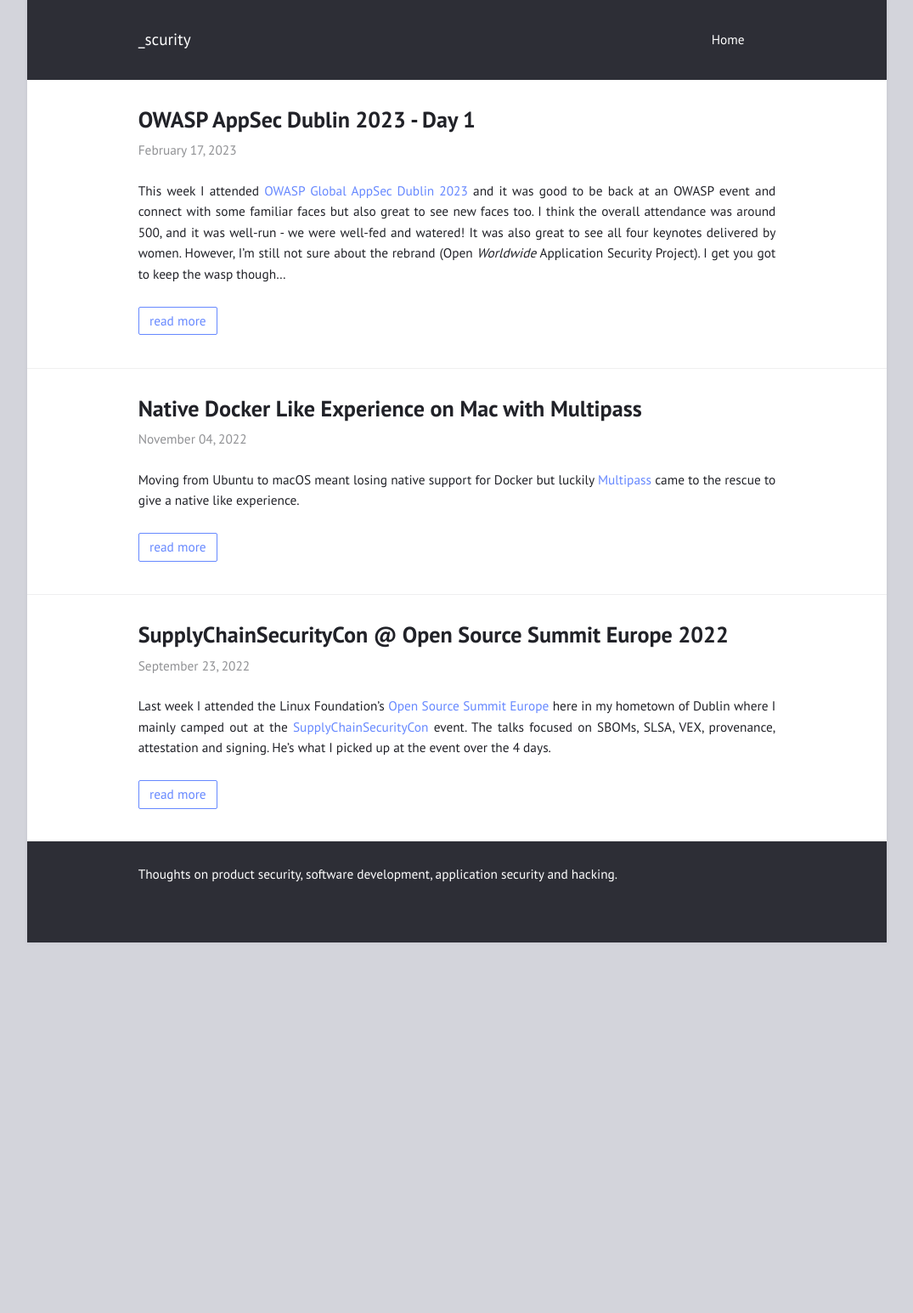
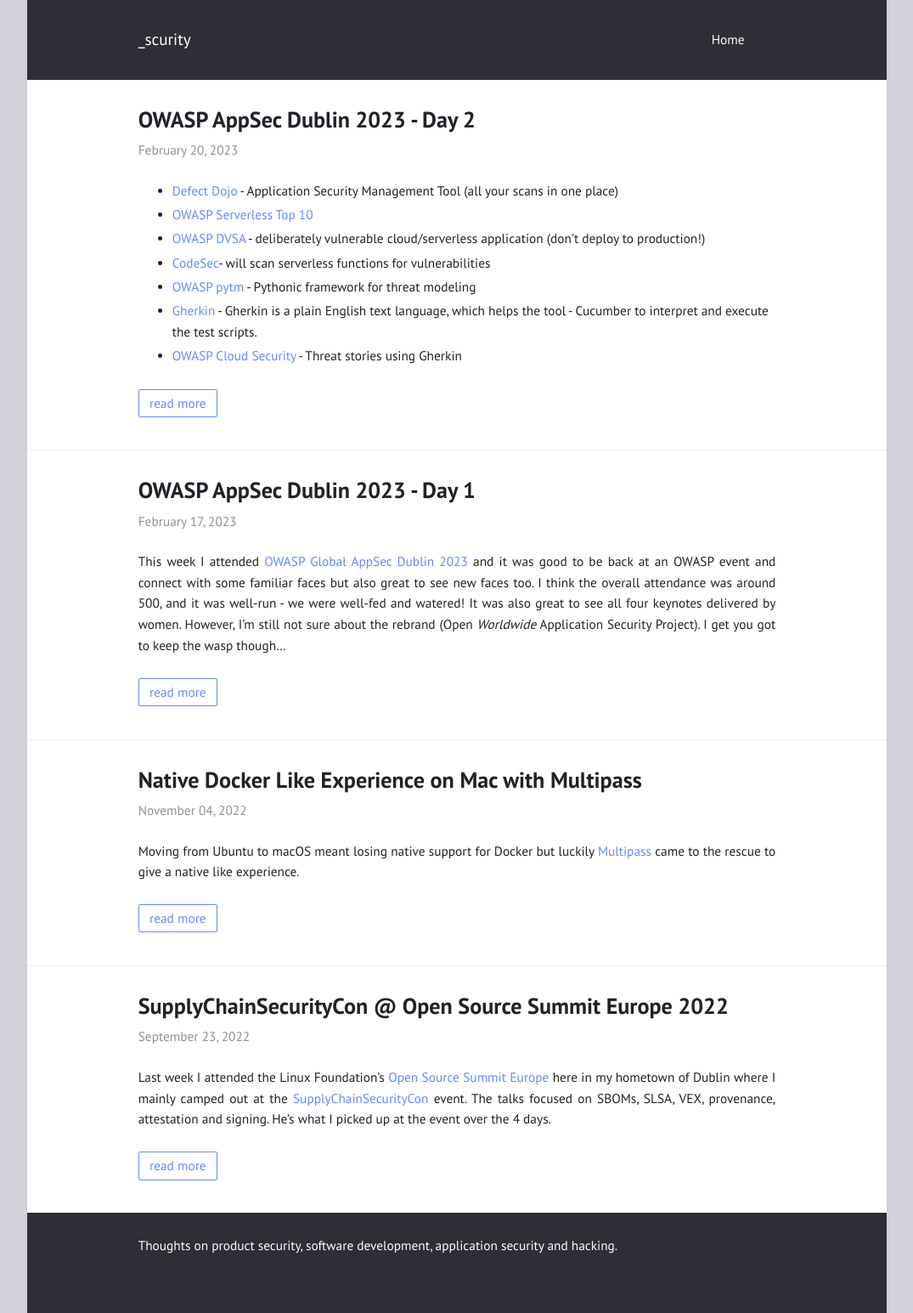
Before and after one commit to ismisepaul/ismisepaul.github.io, a Jekyll site: the page built from docs/index.html, in a window 1280 px wide. Shown: the whole page at 85% size, without its empty margins (102-1177 px from the left). Built offline with Jekyll 4.4.1, drawn with Linux system fonts in a browser that asks for light colours; the list of posts is cut into pages by our own code; before the commit the page ends 1109 px from its top, so only the background shows below that; part of the change alters nothing that is shown.

Commit message:
adding owasp appsec dublin 2023 part 2 sfd

````diff
--- a/docs/_posts/2023-02-17-owasp-global-appsec-dublin-day1.md
+++ b/docs/_posts/2023-02-17-owasp-global-appsec-dublin-day1.md
@@ -19,8 +19,8 @@ Project). I get you got to keep the wasp though...
 It's always frustrating when there's a clash of talks that you're interested in, but you've got to pick one. The
 morning sessions especially suffered from this so I'm looking forward to seeing the videos go up to catch what I missed.
 
-Over the two conference days, I attended the following talks and took a lot of notes where this is essentially those
-notes where I'm going to split this up into two separate posts
+Over the first day of the conference I attended the following talks and took a lot of notes (this is essentially those
+notes). I'll also split this into two parts covering day two in a separate post
 
 ### Day 1
 
@@ -30,14 +30,6 @@ notes where I'm going to split this up into two separate posts
 - Why winning the war in cybersecurity means winning more of the everyday battles (Jessica Robinson)
 - Bootstrap and increase your software assurance with OWASP SAMM v2.1 (Sebastien Deleersnyder & Bart De Win)
 - Server Side Prototype Pollution (Gareth Heyes)
-
-### Day 2
-
-- Shifting Security Everywhere (Tanya Janca)
-- OWASP Serverless Top 10 (Tal Melamed)
-- AI-Assisted Coding: The Future of Software Development; between Challenges and Benefits (Dr Magda Chelly)
-- Developer Driven Security in high-growth environments (Jakub Kaluzny)
-- Get On With The Program: Threat Modelling In and For Your Organization (Izar Tarandach)
 
 If there was an overall theme I think it'd be _Threat Modelling_ and I was happy to see a lot of talks on the topic as
 I'm interested in how different people perform threat modelling, how to scale it, and what tools people use.
@@ -158,60 +150,60 @@ next week because of the vulnerability?
 Chris argues we don't need to Sec in DevSecOps, that it's just DevOps because security is a part of DevOps already. He
 lists the top 10 failures as
 
-1. The infinity graph
+1- The infinity graph
 
 He hates the DevSecOps [infinity graph](https://www.synopsys.com/glossary/what-is-devsecops/_jcr_content/root/synopsyscontainer/column_799096233_cop/colRight/image.coreimg.svg/1620854193880/devsecops.svg)
 as he argues that pipelines are a better way. Threat modelling should sit outside the pipeline but that's okay don't force
 everything into the pipeline.
 
-2. Security as a special team
+2- Security as a special team
 
 Security shouldn't be left to a small number of people. He makes the point that there should be a foundational layer
 not just appsec training for developers but also coding for the security team. You need to understand the challenges
 developers face.
 
-3. Vendor-defined DevOps
+3- Vendor-defined DevOps
 
 Just because the cloud vendor does it that way you should just consider their approach and Embrace the reality of
 your DevOps.
 
-4. Big Company Envy
+4- Big Company Envy
 
 Etsy, Facebook, and Netflix have been doing this for years. It's an incremental progression. You could use the [OWASP
 DevSecOps maturity model](https://owasp.org/www-project-devsecops-maturity-model/) or look at [OWASP SAMM](https://owaspsamm.org/)
 and applied it to DevSecOps and road map where you need to get to in the future.
 
-5. Marketing term infatuation
+5- Marketing term infatuation
 
 He dislikes the "Shift left!" - what about everywhere else? All things have to work together. He explains that RASP is
 powerful now and with no false positives. We should be implementing security everywhere and concerning ourselves with it
 everywhere not just left.
 
-6. Overcomplicated pipelines and doing everything now
+6- Overcomplicated pipelines and doing everything now
 
 Start simple, live simply. Start with one or two tools. You won't solve everything immediately.
 
-7. Security as a gatekeeper
+7- Security as a gatekeeper
 
 We have to enable the business and developers. He recommends using the phrase _Drop the no, try yes, if..._ where the
 use of _if_ instead of _but_ is more effective. Look to culture change, practice empathy and understand what our
 developers have to deal with. How they use your tools. He recommends providing coaches from each discipline (Life coach
 for application security) essentially a person who is between the champion and the security team.
 
-8. Noisy security tools and too many
+8- Noisy security tools and too many
 
 Tune the tools! Never waste anyone's time. So when adding a new tool add minimal policy - just coz the tool does 29
 different things don't mean you turn them on. Take a more static approach. Results of the highest fidelity. Ask for
 feedback.
 
-9. Lack of threat modelling
+9- Lack of threat modelling
 
 He explains that threat modelling happens outside the pipeline where you should attach threat modelling to a new feature.
 Teach everyone to threat model and bring threat modelling to where they operate.
 
-10. Vulnerable code in the wild
+10- Vulnerable code in the wild
 
-11. Look at the [OWASP Top 10 CICD risks](https://owasp.org/www-project-top-10-ci-cd-security-risks/) ad embed SCA in
+Look at the [OWASP Top 10 CICD risks](https://owasp.org/www-project-top-10-ci-cd-security-risks/) ad embed SCA in
 the pipelines
 
 
--- /dev/null
+++ b/docs/_posts/2023-02-20-owasp-global-appsec-dublin-day2.md
@@ -0,0 +1,375 @@
+---
+layout: post
+title:  "OWASP AppSec Dublin 2023 - Day 2"
+date:   2023-02-20 09:01:12 +0000
+categories: conference appsec prodsec
+tag: owasp appsec prodsec threat-modelling
+---
+
+- [Defect Dojo](https://www.defectdojo.org/) - Application Security Management Tool (all your scans in one place)
+- [OWASP Serverless Top 10](https://owasp.org/www-project-serverless-top-10/)
+- [OWASP DVSA](https://github.com/OWASP/DVSA) - deliberately vulnerable cloud/serverless application (don't deploy to production!)
+- [CodeSec](https://github.com/contrastsecurity/contrast)- will scan serverless functions for vulnerabilities
+- [OWASP pytm](https://github.com/izar/pytm) - Pythonic framework for threat modeling
+- [Gherkin](https://github.com/cucumber/gherkin) - Gherkin is a plain English text language, which helps the tool - Cucumber to interpret and execute the test scripts.
+- [OWASP Cloud Security](https://github.com/owasp-cloud-security/owasp-cloud-security#threat-stories) - Threat stories using Gherkin
+
+
+### Day 2
+
+- Shifting Security Everywhere (Tanya Janca)
+- OWASP Serverless Top 10 (Tal Melamed)
+- AI-Assisted Coding: The Future of Software Development; between Challenges and Benefits (Dr Magda Chelly)
+- Developer Driven Security in high-growth environments (Jakub Kaluzny)
+- Get On With The Program: Threat Modelling In and For Your Organization (Izar Tarandach)
+
+### Shifting Security Everywhere (Tanya Janca)
+
+It was good to hear consistency from all the speakers as Tanya stated she's a fan of starting small when threat
+modelling. She also recommends to use [Adams four questions](https://github.com/adamshostack/4QuestionFrame) but also
+ensure you have capacity. My key takeaway from Tanya's talk is the security team needs to have good soft skills and be
+empathic. She opened with the example of where the security team pushes out a best practice like storing all their
+secrets in a secret management tool but when she went to talk to the teams why they're not following the published best
+practice the development teams explained they weren't allowed to buy one.
+
+There's a couple of tips she had for creating threat models
+
+- It should be a whiteboard and not a document
+- Give developers tools so you enable them to do the threat modelling themselves
+- Make friends with the project manager
+- Figure out what can go into the pipeline and what can be done overnight
+- Ask to get on the project kick off meetings
+- Be friendly!
+- Make time to talk with the developers to see what they're doing
+
+She also had some tips for product security in general
+
+- Create a security champions program as these people will help create and maintain your SDLC
+- Ensure you have upper management buy in
+- Ensure you Train developers in the tool, don't just roll it out
+- Talk to the incident response team and find out what's happening to the application in production
+- Ensure your teams know the importance of logging
+- Talk to the champions 1 to 1 once a month (I felt this one just wouldn't scale)
+- Use something like [Defect Dojo](https://www.defectdojo.org/) to centralise your scans
+- Ensure you have an inventory of your apps
+- Measure - how is your program going
+- Don't stop - it's hard to pick things up again so keep the program going
+- Get feedback all the time - ask what concerns them, what they wish security could provide nad what is missing
+- Review all the policies and assess what causes pain friction issues - offer solutions
+- Listen - the more you listen the more you'll find what they need
+
+You can see from this list that soft skills and empathy are key to running a successful program, Tanya's slides were
+great, and I encourage you to check out here talk  when it goes up but the one below I really thought was very funny
+(also it highlights an attitude that simply doesn't work anymore)
+
+![](../assets/images/2023-02-owasp-kick-puppy.png)
+
+By having regular touch points with people it not only helps the program but Tanya said it's also a way to measure the
+success by using the following metrics
+
+- How many people attend
+- How many people ask questions
+- How many times does someone cancel
+
+### OWASP Serverless Top 10 (Tal Melamed)
+
+The reason behind the OWASP Serverless Top 10 is simply not everything that applies to web vulnerabilities is in the
+cloud. Serverless, as Tal describes in his talk, is something that's not a monolith and not even a microservice but
+really tiny chunks of code where teams work hyper agile, code is shipped to prod once a day and everything is
+automated. When developing everything is done bottom up where its the developers who take the decision to deploy to prod.
+
+Serverless architecture
+
+- Each resource needs its own security
+- Everything is a lamda function that runs code
+- There's usually an API gateway in front of the application
+
+The talk focused on AWS but tried to stay as general as possible where the Tal explained the following is true when
+writing a serverless application
+
+- You develop in a read only enviroment with the exception of `/tmp`
+- It's not wired to Internet
+- Data is temporary
+- All Code resides in environment
+- Keys are available as environment variables
+
+He focused on the following vulnerabilities in the top 10
+
+- Event Injection
+- Broken Authentication
+- Over Privileged Functions
+- Sensitive data exposure
+- Logging and Monitoring
+
+#### Event Injection
+
+What is it? - In a serverless environment events can come from anywhere and the impact depends on function permissions
+such as
+
+* Rest apis
+* 3rd part apps
+* Cloud storage
+* Auth services
+* Logs and events - my app processes logs
+* Iot voice
+* Email
+* SNS
+* Code pipelines
+
+Unlike web applications there are other injections such as [MQTT](https://mqtt.org/), email, pub/sub
+Event protection - put the control within the lambda function
+
+From the attacker's perspective access is maintained only for a few hours as the environment will be shut down. They
+simply have to send another request and get access again.
+
+How to protect against it?
+
+* Input validation shooting for known good, then allowed list
+* Code needs to be self protecting
+* Files that get to the code will have to be authenticated
+* Bear in mind that you can't trust that as another function won't reach your function
+* Servers that have external access cannot be trusted
+
+
+#### Broken Authentication
+
+What is it? - As functions are stateless it leaves serverless applications open to broken authentication attacks where
+multiple entry points tigger events and usually there's no continuous flow of data. As an example Tal used the example
+of an application that takes user's input which sends an email to a manager who has to send a reply to trigger the
+lambda function. An attacker could bypass the input by sending a malicious email directly to the SES to trigger the same
+lambda function and bypassing authentication.
+
+How to protect against it?
+
+* Use authentication services
+* Access tokens JWT with signed custom data
+* Store state in the db
+
+#### Sensitive Data Exposure
+
+* Always bear in mind data is stored under `/tmp`
+* Sensitive data could be stored in environment variables
+* Shodan can be used to find IoT and S3 buckets
+* Source code is also in the environment
+
+
+What to do
+
+* Delete `/tmp` after use
+* Use KMS (Key Management Service)
+* Secure you [bucket](https://docs.aws.amazon.com/AmazonS3/latest/userguide/security-best-practices.html)
+* Run least privilege
+* [AWS Macie](https://aws.amazon.com/macie/) can scan the buckets
+
+#### Over Privileged Functions
+
+What is it? - For this vulnerability Tal gave the example of a function that connects to a database. The database was
+configured to perform all `*` actions and to access all `*` resources. He said that 90%
+of these functions are misconfiguration in this way.
+
+Using the lamda code snippet below with a the database configured like
+
+- Action = `dynamodb:*`
+- Resources = `Allour arn:aws:dbrus-east-1:40218120922:table/*`
+
+```python
+def lambda_handler(event, context):
+    ...
+    response = table.put_item(
+        Item={}
+    ...
+)
+```
+
+What can be done?
+
+Set lease privileges such as below
+
+- Action = `dynamodb:PutItem`
+- Resources = `Allour arn:aws:dbrus-east-1:40218120922:table/Dvsa-orders-db`
+
+Use [CodeSec](https://github.com/contrastsecurity/contrast) which will scan serverless functions
+
+#### Logging and Monitoring
+
+What is it? Because you don't own the infrastructure there's no easy way of finding out something went wrong
+
+What to do about it?
+
+* You need to know [where](https://docs.aws.amazon.com/lambda/latest/dg/monitoring-cloudwatchlogs.html) to go in AWS
+* Create alerts instead of searching for strings in log entries
+
+
+### AI-Assisted Coding: The Future of Software Development; between Challenges and Benefits (Dr Magda Chelly)
+
+Magda's talk was thought-provoking where in her view the world is not ready for the risk posed by AI. This is not the
+terminator type risk but the biggest risk is that AI is demonstrating that it can be manipulative and gave an [example](https://fortune.com/2023/02/17/microsoft-chatgpt-bing-romantic-love/)
+where Microsoft's AI told someone they were in love with them and that their wife didn't love them.
+
+She spoke about the emergence of [CoPilot](https://github.com/features/copilot) and [ChatGPT](https://openai.com/blog/chatgpt/)
+and spoke about from a legal perspective things are going to get messy really fast. If the code is AI generated who
+owns the intellectual property? If its assisted its a grey area but if generated solely by the AI then it belongs to
+the creator of the AI. If someone on your team writes code with AI and embeds it in your code. Would you know and who
+owns it?
+
+She went into the attractiveness for a business of AI vs a human who is developing software bearing in mind that quaility
+needs to be a factor and not just speed. She highlighted the following
+
+- How long it takes to hire the right person 1 month, 3 months, 6 months after job posting
+- Is that person able to fit into the budget and can do their job
+- How manu features can they develop and how many bugs can they fix
+- How long does it take for them to be affective - 1 month / 3 months
+- To write 700k lines of code it'd take a person 3 years
+- AI can write 1000s of lines of code in minutes
+- What a human can do within 34 hours an AI can do within 10 minutes
+- Software engineer $10 to $50 per hour which is $1,700 for 34 hours - an AI can do it for $240
+- An AI can write the same amount of code for $240
+
+However, there's a big problem with AI and that's quality! It may and examples have shown it does introduce software
+vulnerabilities. Not only security risks but also ethical issues and biases. There's also attacks against the model
+itself like messing with the inputs, data poisoning the training data. She highlighted that in Asian countries'
+security testing is not as mature as in Europe and now that anyone can write code freelancers who sell their services
+to write code can now just use an AI and sell on what the AI wrote. Yes there's regulations in place but places like
+Tunisia sells coding services into Europe, will this be AI generated without Europeans knowing?
+
+She closed out by saying AI was here to stay and it'll transform software development where the real value in her
+opinion is through testing and automation (she takes a shot at the testers here saying it's a boring job and let's leave
+that up to the AI to do)
+
+
+### Developer Driven Security in high-growth environments (Jakub Kaluzny)
+
+
+Jakub gave a talk which was based around the tech stack used in his company. I'm always hesitant when I hear product
+security team's building their own solutions as these usually become essential to the business. Embedding into the
+developers' workflow where you can be a bottleneck and delay things if the piece of software you've built has a bug in it.
+There's also the issue of the product security team owning the code. What happens when people move from the team or
+leave the company. Is it possible for someone else to take over that role. Most security people aren't full blown
+software developers so it may be difficult to sustain such a program.
+
+The idea and solution the built was interesting but it would have been great if it were open sourced, something
+Jakub aluded to he would be happy about and wanted. The program they build did the following
+
+• Each pull request has an associated threat model
+• It takes less than 5 minutes to complete a pull request
+• Threat modeling is done by the developers
+• Threats and mitigations are stored in a database
+• Exact line references for security mechanisms can be queried
+• Product Security is directly involved only in when requested by the developement teams (10% - 20%)
+
+As the program grew they added new things such as
+
+- Training
+- Written docs
+- Video training for new hires
+- Security champioins
+- Custom risk assessment templates where front end and back end engineers will get relevant questions
+
+Performing Threat Modelling
+
+- If the risk is low then teams are free to push to production
+- If the risk is medium then threat modeling is by the engineers
+- They use [STRIDE](https://en.wikipedia.org/wiki/STRIDE_(security))
+- They draw the diagram and mark the zones
+- The person is presented with a set of questions like a survey for the PR
+- Output threat modelling as code using [Gherkin](https://github.com/cucumber/gherkin) like with [OWASP Cloud Security](https://github.com/owasp-cloud-security/owasp-cloud-security)
+- The threat model dictates and is used as an input when they pentest
+
+In closing Jakub recommended 3 things every team should do to grow their program
+
+- Get data and store it
+- Data
+- Data
+
+### Get On With The Program: Threat Modelling In and For Your Organization (Izar Tarandach)
+
+Izar is the leader of the [OWASP pytm](https://github.com/izar/pytm) project and in this talk he didn't go into the how
+but rather how do you get this to work at scale because with different teams you've got different cultures.
+
+He makes the point that threat modelling is just one more thing we're asking developers to do and when he first
+implemented it his team wasn't helping them. The pushed the "Threat model every story" which wasn't received well so
+they had to adjust for developers language.
+
+Scaling up involved the following
+
+* Well defined goals
+* Well defined responsibilities
+* Actions
+* Outcomes should be reproducible and tweakable
+* Debriefing lessons learned, improvements
+
+The challenges included
+* Constantly changing fast-paced environment/product/services
+* Developers like new features - they don't like security
+* This stuff takes time
+* This stuff is hard
+
+Izar made the point that developers are smart people and smart people don't like to be told what to do. Also managers
+want coders to code! These are things you need to keep in mind. You also need to face the fact that your security team
+will never be the right size so everything must be automated, as code, no code, etc.
+
+People also need to understand the fact that threat modelling is a conceptional process and in his opinion the human will
+never really be out of the loop. He highlights the need to measure the program and that [OWASP SAMM](https://owaspsamm.org/)
+could be used because to learn lessons you need to know how to measure things.
+
+Bad metics to use (you may need to go back and accept the risk so numbers can be skewed)
+- No of threats identifiyed
+- Numbers of threats mitigated
+
+Good metrics to use
+- No of developers trained in security get people to look at their systems with a security mainframe
+- % of attack surface systems being threat modelled
+- Customer (the development team) satisfaction - if it doesn't bring value then stop you're doing something wrong!
+
+Train everybody on what? The four questions
+
+1. Be able to model the target system
+2. Understand, explain, imagine what could possibly go wrong
+3. Decide what to do about it - fix those things in the context of what they're building
+4. Recognise how successful the effort was
+
+Tips for the execution part
+
+1. Have to understand what you are threat modelling - you won't have to scope everything
+2. Figure out how much of the scope should be done - what % of the total. How much of the attack surface is covered
+3. Get the responsible parties to threat model
+4. Per your methodology validate the results
+5. Get everything in one place - its not clear what to do with the results
+6. Get people to act on the results
+
+Scale
+
+He says this one is going to hurt! You'll notice the difference between teams really shows and may not work for all teams
+
+- What do we need to scale - a process
+- What's so difficult about a process - how will it scale
+- You can only depend on training. The main predictor of scalability in this case. Training you want people to use.
+
+
+Mitigate
+
+* Don't just store the output in a drawer
+* Ask if they've got any value as people will just try get you off their backs
+* Let people know this is happening
+* Surface interesting findings that may apply to other areas
+* Call for action on areas that the speed that you need
+* Don't make things too urgent, make a distinction
+* Offer visibility opportunities by attaching people's participation names
+
+Work on medium and long term road maps
+
+* Automate
+* Look to tools
+* Reevaluate
+* There are no silver bullets
+* Some great tools out there that have nothing to do with threat modelling
+* Use everyday tools for the boring parts
+* Document these things. If you don't document then it didn't happen
+* Use them for the next round
+
+Importance of templates
+
+* Uniform - if you force someone to do too much context switching it will tire them
+* Easier to correlate and contrast
+* Same info same place
+* Someone new moves teams they will be able to use the knowledge from their previous role as the threat modelling is uniform across teams
````
Also changed, not shown: docs/assets/images/2023-02-owasp-kick-puppy.png (added).
